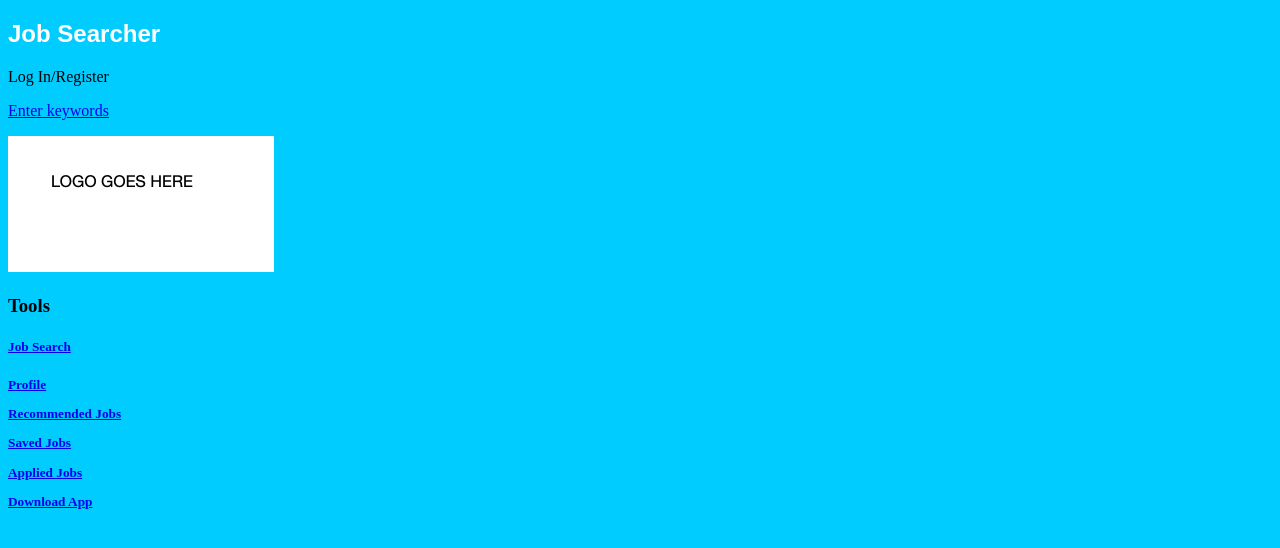
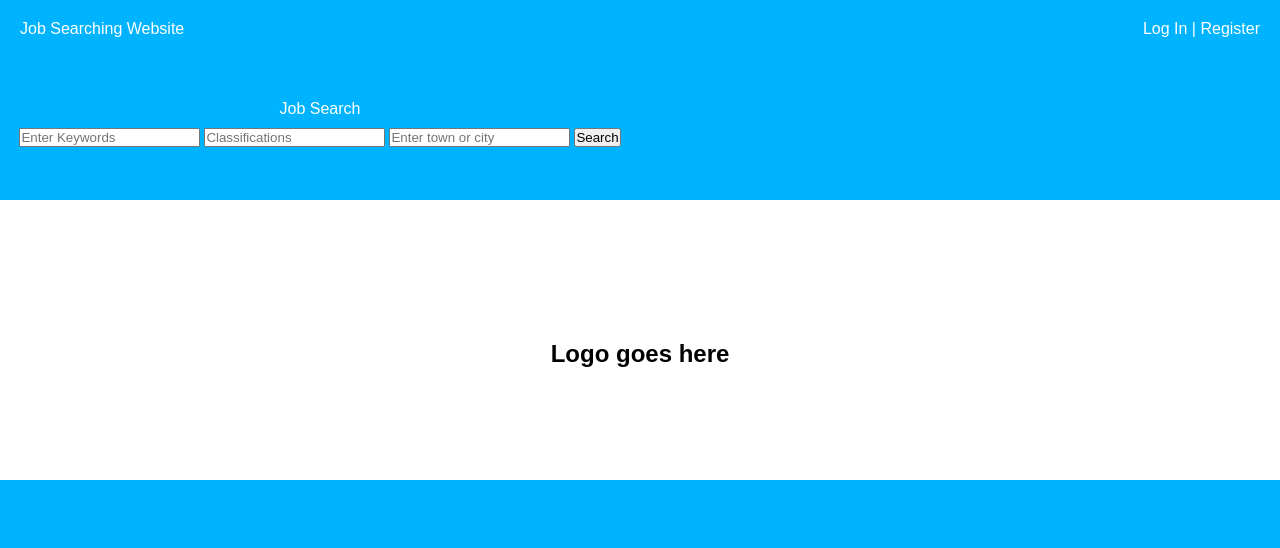
Before and after one commit to standrewscollege2018/2020-year-11-web-design-classwork-gavdaddy69, a PHP site: page / in a window 1280 px wide. Shown: the top 548 px of the page. Run offline with PHP 8.4, Linux system fonts and the light colour scheme.

Commit message:
added a search button

```diff
--- a/website/index.html
+++ b/website/index.html
@@ -7,21 +7,27 @@
     <title>Job searching site</title>
   </head>
   <body>
-<!-- This is the heading for my website -->
-<h2>Job Searcher</h2>
-<!-- these are paragraphs for the site -->
-<p>Log In/Register</p>
-<!-- link to search for Job -->
-<p><a href="#">Enter keywords</a><p>
-<!-- image of logo goes here -->
-<img src="images/logo.jpg" alt="Logo">
-<h3><p>Tools</p><h3>
-<!-- made a new paragraph for the links -->
-<h5><p><a href="#">Job Search</a><p><h5>
-<a href="#">Profile</a>
-<p><a href="#">Recommended Jobs</a><p>
-<a href="#">Saved Jobs</a>
-<p><a href="#">Applied Jobs</a><p>
-<a href="#">Download App</a>
+  <!-- banner content -->
+  <div class="banner-container">
+    <!-- top third of website -->
+    <div class="title">
+      <p>Job Searching Website</p>
+    </div>
+    <!-- register and log in -->
+    <div class="register">
+      <p>Log In | Register</p>
+    </div>
+    <!-- search box to find jobs -->
+    <div class="search-box">
+      <p>Job Search</p>
+      <input type="text" name="" placeholder="Enter Keywords">
+      <input type="text" name="" placeholder="Classifications">
+      <input type="text" name="" placeholder="Enter town or city">
+      <button>Search</button>
+    </div>
+    <!-- logo goes here -->
+    <div class="logo">
+      <h2><p>Logo goes here</p><h2>
+    </div>
   <body>
 </html>
--- a/website/stylesheet.css
+++ b/website/stylesheet.css
@@ -1,11 +1,72 @@
 /* the stylesheet */
+
+/* setting margin and padding */
+* {
+  padding: 0px;
+  margin: 0px;
+}
 
 /* background colour */
 body {
-  background-color: rgb(0, 204, 255);
+  background-color: rgb(0, 179, 255);
 }
-/* h2 font */
-h2 {
+/* h3 font */
+h3 {
   color: rgb(255, 255, 255);
   font-family: Arial;
+  margin-top: 20px;
+  margin-bottom: 20px;
 }
+h4 {
+  colour: rgb(255, 255, 255);
+}
+/* paragraph format */
+p {
+  font-family: Arial;
+  margin-bottom: 10px
+}
+/* link format */
+a {
+  text-decoration: none;
+}
+a:hover {
+  text-decoration: underline;
+}
+
+/* grid styles */
+
+.banner-container {
+  display: grid;
+  grid-template-columns: repeat(2, 1fr);
+  grid-template-rows: repeat(4, 100px)
+}
+.title {
+  background-color: rgb(0, 179, 255);
+  padding: 20px;
+  color: rgb(255, 255, 255);
+  margin-bottom: 0px
+}
+.register {
+  padding: 20px;
+  background-color: rgb(0, 179, 255);
+  text-align: right;
+  color: rgb(255, 255, 255);
+  margin-bottom: 0px
+}
+.search-box {
+  background-color: rgb(0, 179, 255);
+  text-align: center;
+}
+.logo {
+  background-color: rgb(255, 255, 255);
+  padding: 140px;
+  text-align: center;
+  grid-column-start: 1;
+  grid-column-end: 3;
+}
+.navbar {
+  padding: 20px;
+}
+.search-box {
+  color: rgb(255, 255, 255);
+}
```
Also changed, not shown: website/images/logo.jpg (deleted).
